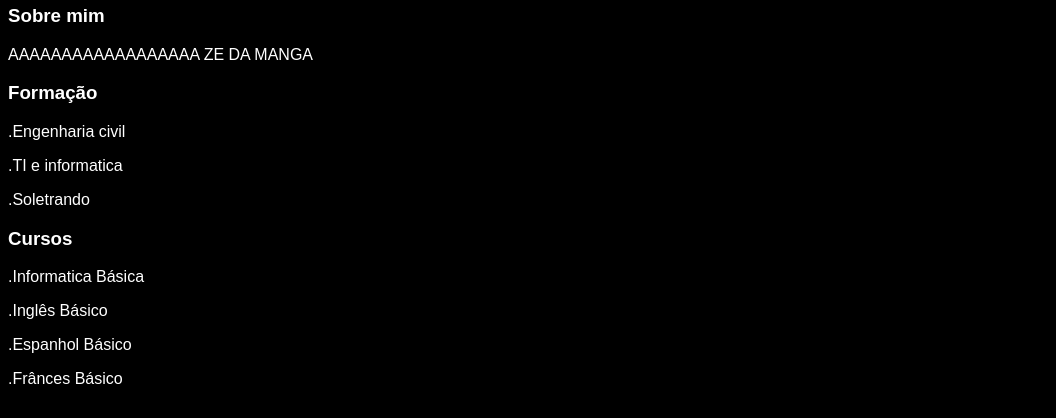
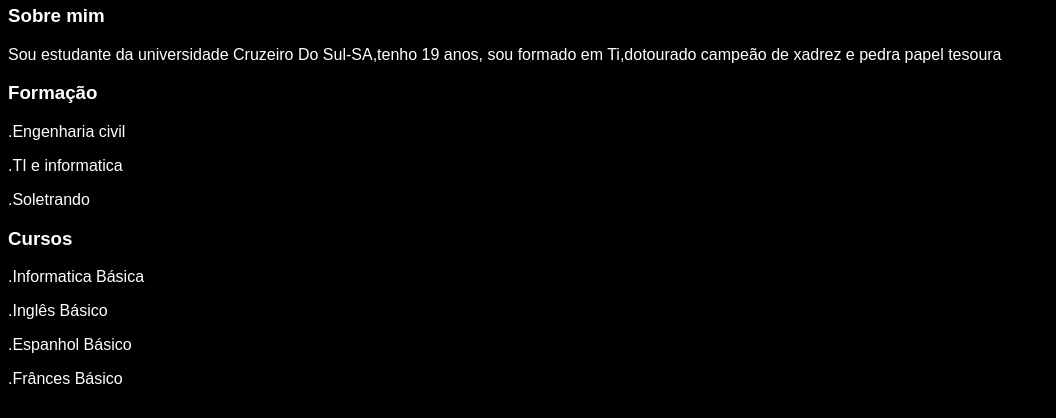
Before and after one commit to zDaark333/perfilv2, a plain HTML site: page index.html in a window 1280 px wide. Shown: the part 420-838 px from the top of the page, without its empty margins (0-1056 px from the left). Drawn offline with Linux system fonts and the light colour scheme.

Commit message:
Update index.html

```diff
--- a/index.html
+++ b/index.html
@@ -36,7 +36,8 @@
         <main>
             <section>
                 <h3>Sobre mim</h3>
-                <p>AAAAAAAAAAAAAAAAAA ZE DA MANGA
+                <p>Sou estudante da universidade Cruzeiro Do Sul-SA,tenho 19 anos,
+                    sou formado em Ti,dotourado campeão de xadrez e pedra papel tesoura
 
                 </p>
             </section>
```
